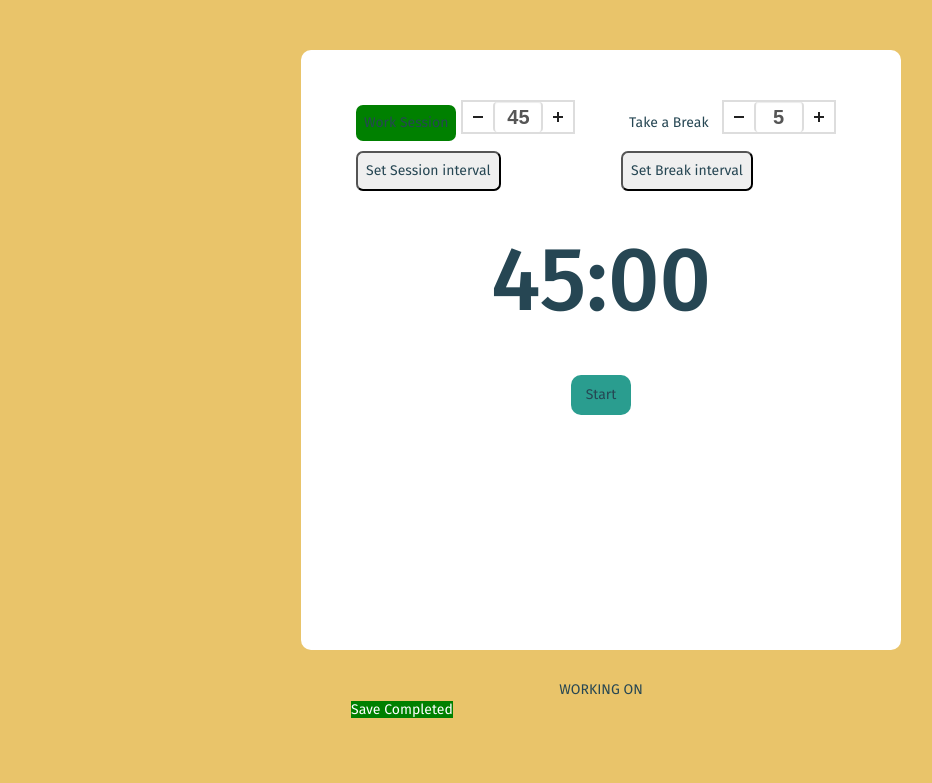
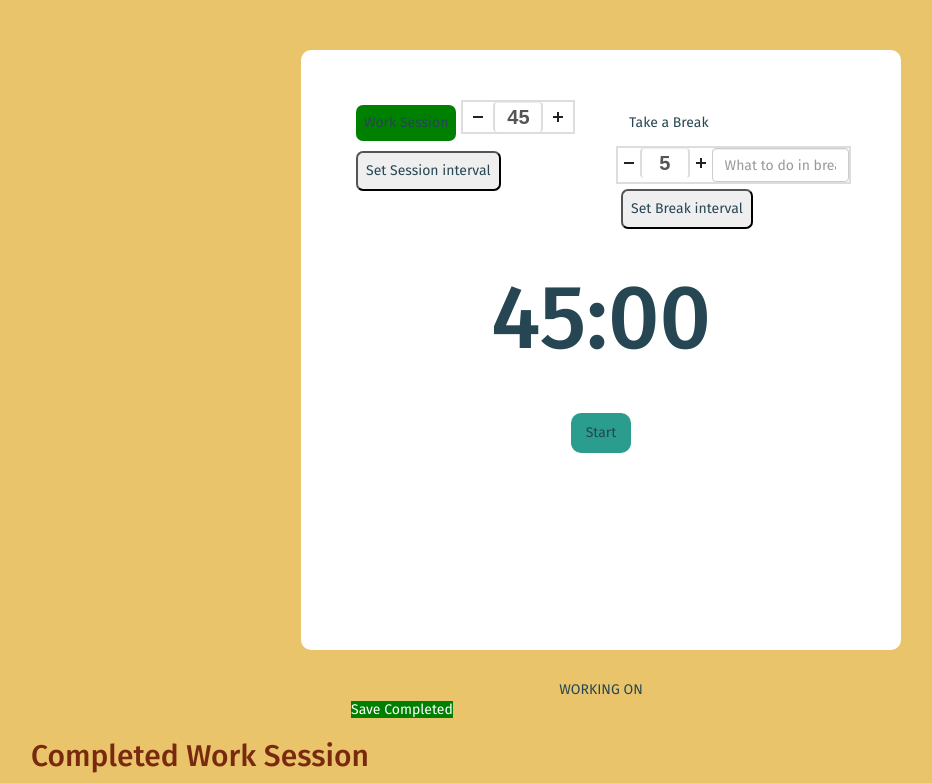
Before and after one commit to ngetichnicholas/Pomodoro-Timer, a Flask app: page /timer in a window 1280 px wide. Shown: the part 64-847 px from the top of the page, without its empty margins (39-971 px from the left). Before the commit the page ends 782 px from the top, so only its background shows below. Run offline with Flask 2, Linux system fonts and the light colour scheme; data that the repository does not hold is empty; some libraries are stand-ins or nearby versions.

Commit message:
Add what to do on break

```diff
--- a/app/main/views.py
+++ b/app/main/views.py
@@ -52,8 +52,9 @@ def timer():
     '''
     View for timer page that returns the index page and its data
     '''
+    tasks = Task.query.all()
 
-    return render_template('timer.html')
+    return render_template('timer.html',tasks= tasks)
 
 @main.route('/create_task', methods = ['POST','GET'])
 @login_required
--- a/app/static/css/index.css
+++ b/app/static/css/index.css
@@ -146,6 +146,14 @@ a {
   font-weight: 500;
   padding: 20px;
 }
+#leisureActivity {
+  clear: both;
+  width: fit-content;
+  margin: auto;
+  font-size: 50px;
+  font-weight: 500;
+  padding: 20px;
+}
 
 #start-btn {
   width: 60px;
--- a/app/static/js/script.js
+++ b/app/static/js/script.js
@@ -5,6 +5,7 @@ const startBtn = document.getElementById('start-btn')
 const setSession = document.getElementById('setSessionInterval')
 const setBreak = document.getElementById('setBreakInterval')
 const countdownTimer = document.getElementById('countdown')
+const leisureWork = document.getElementById('leisureActivity')
 const addTaskBtn = document.getElementById('add-task-btn')
 const addTaskForm = document.getElementById('task-form')
 const cancelBtn = document.getElementById('cancel')
@@ -45,7 +46,9 @@ document.addEventListener('click', e => {
     pomodoro = "pomodoro"
     minutes = workTime
   } else if (e.target.matches('#setBreakInterval')) {
+    whatToDo = document.getElementById('whatToDo').value
     breakTime = document.getElementById("breakTime").value
+    leisureWork.innerHTML = 'Please go to break and do '+whatToDo
     countdownTimer.innerHTML = breakTime+':00'
     pomodoro = "short break"
     minutes = breakTime
--- a/app/templates/macros.html
+++ b/app/templates/macros.html
@@ -1,10 +1,10 @@
-{% macro showTask(piches) %}
+{% macro showTask(tasks) %}
 <div class="task">
-  {% if piches %}
-  {% for task in tasks %}
-  <h3 class="title">{{task.title}}</h3>
-  <p>{{task.post}}</p>
-  <p> Done by : <span class="user">{{task.user.username}}</span> on: <small class="text-muted mr-2">{{ task.time.strftime('%Y-%m-%d') }}</small></p>
+  {% if tasks %}
+  {% for task_item in tasks %}
+  <h3 class="title">{{task_item.title}}</h3>
+  <p>{{task_item.task}}</p>
+  <p> Done by : <span class="user">{{task_item.user.username}}</span> on: <small class="text-muted mr-2">{{ task_item.time.strftime('%Y-%m-%d') }}</small></p>
   {% endfor %}
   {% endif %}
 </div>
--- a/app/templates/profile/profile.html
+++ b/app/templates/profile/profile.html
@@ -52,7 +52,7 @@
     <div class="col-md-5" id="user">
       {% if current_user %}
       <h3>You have {{user.tasks.count()}} Completed Work Session</h3>
-      {% for i in posts%}
+      {% for i in tasks%}
       <div class="card tasks">
         <h4>Title: {{i.title}}</h4>
         <h6>{{i.task}}</h6>
--- a/app/templates/timer.html
+++ b/app/templates/timer.html
@@ -1,4 +1,6 @@
 {% extends 'base.html' %}
+{% import 'macros.html' as macro %}
+
 
 <!-- Styles block -->
 {% block styles%}
@@ -35,12 +37,14 @@
         <input placeholder="Number of minutes" min="5" max="10" value="5" type="number" id="breakTime"
           class="form-control" />
         <button onclick="this.parentNode.querySelector('input[type=number]').stepUp()" class="plus"></button>
+        <input type="text" id="whatToDo" class="form-control" placeholder="What to do in break..">
       </div>
       <button id="setBreakInterval" class="button">Set Break interval</button>
     </div>
   </div>
   <div id="countdown">45:00</div>
   <div id="start-btn">Start</div>
+  <div id="leisureActivity"></div>
 </div>
 
 <div id="current-task-display">
@@ -51,6 +55,10 @@
 <div id="tasks-container">
   <a id="create-acc" class="nav-link" href="{{url_for('main.create_task')}}">Save Completed</a>
 </div>
+<div  class="container tab-pane active" id="all">
+<h2>Completed Work Session</h2>
+    {{ macro.showTask(tasks) }}
+</div>
 
 <script src="https://code.jquery.com/jquery-3.3.1.slim.min.js"
   integrity="sha384-q8i/X+965DzO0rT7abK41JStQIAqVgRVzpbzo5smXKp4YfRvH+8abtTE1Pi6jizo" crossorigin="anonymous"></script>
```
Also changed, not shown: app/static/js/short_break.js (deleted, +0 -14 lines), app/templates/short_break.html (deleted, +0 -16 lines).
